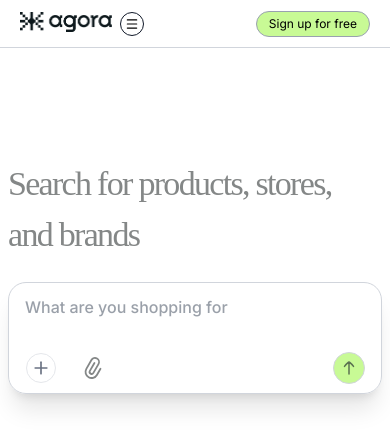
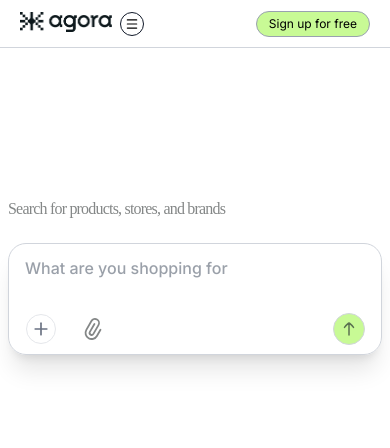
Before and after one commit to faizankhdev/agorahomepage, a Next.js app: page / in a window 390 px wide. Shown: the top 448 px of the page. Built offline with nearby package versions, Linux system fonts and the light colour scheme; a web font is replaced by a local one.

Commit message:
change text size in small screen

```diff
--- a/src/components/homepage/HomePage.jsx
+++ b/src/components/homepage/HomePage.jsx
@@ -7,7 +7,7 @@ import { Menubars } from "../forms/Menubars";
 const HomePage = () => {
   return (
     <div className="w-full flex flex-col justify-center mt-16.5 h-[420px] sm:px-8 md:px-10 lg:px-47">
-      <h1 className="font-['Sentient'] text-[34px] tracking-tighter font-extralight text-[#848787]">
+      <h1 className="font-['Sentient'] sm:text-[20px] lg:text-[34px] tracking-tighter font-extralight text-[#848787]">
         Search for products, stores, and brands
       </h1>
 
```
